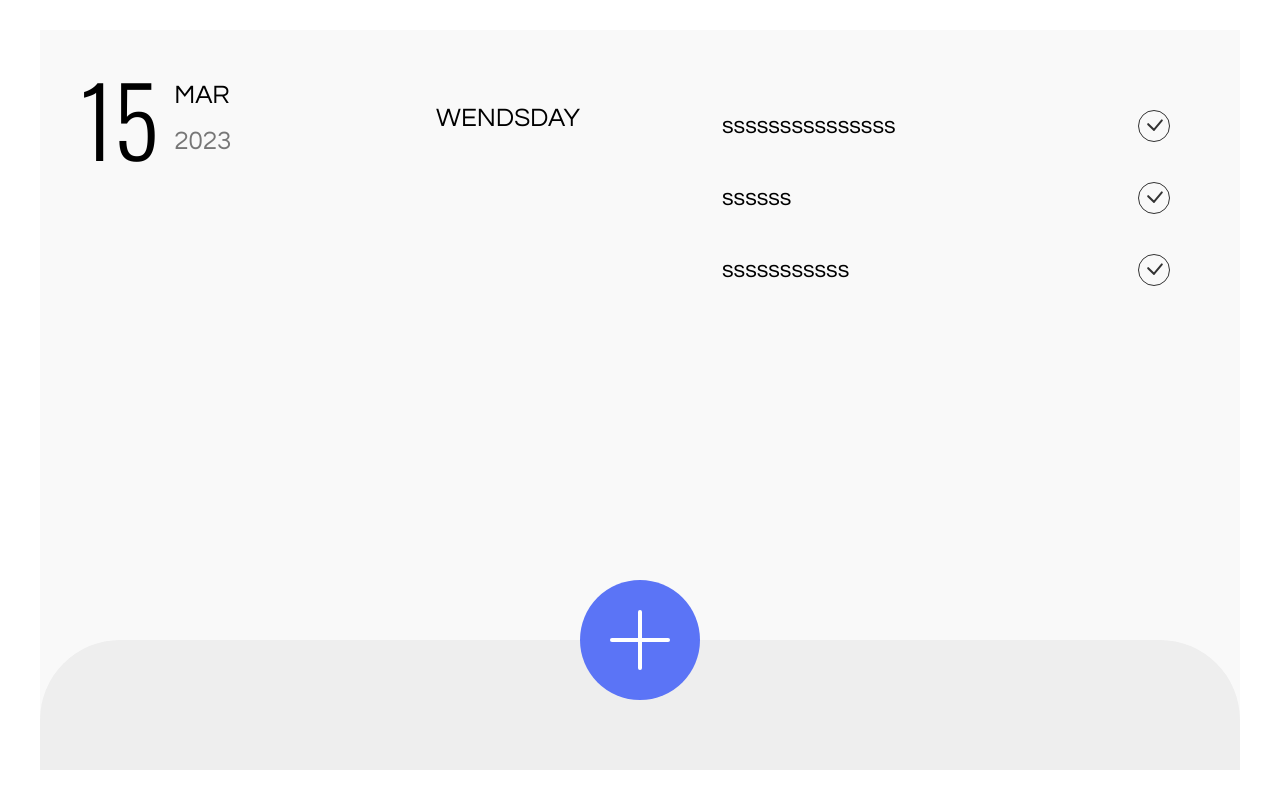
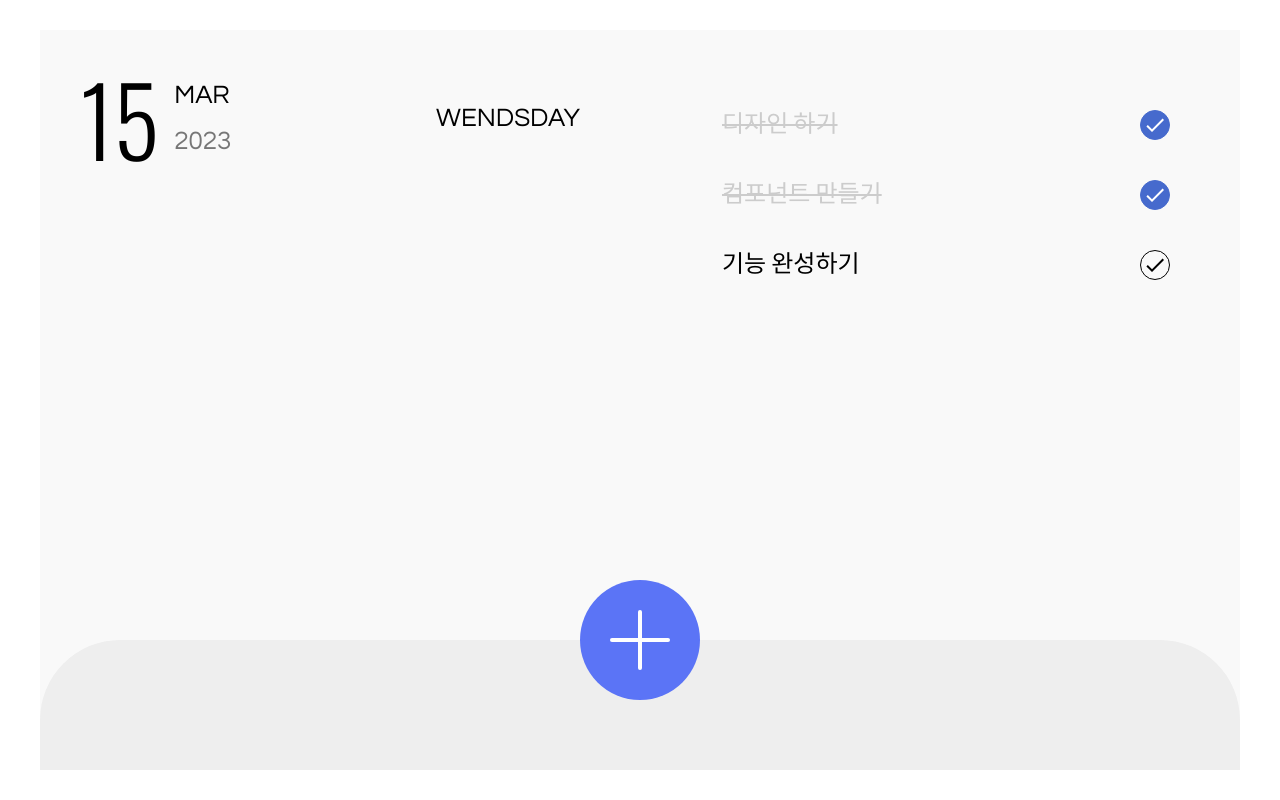
Before and after one commit to Beeneeq/react-todo-list, a React (Create React App) app: page / in a window 1280 px wide. Built offline with nearby package versions, Linux system fonts and the light colour scheme.

Commit message:
기본 기능 완성하기

```diff
--- a/package.json
+++ b/package.json
@@ -12,6 +12,7 @@
     "@types/react-dom": "^18.0.11",
     "react": "^18.2.0",
     "react-dom": "^18.2.0",
+    "react-icons": "^4.8.0",
     "react-scripts": "5.0.1",
     "sass": "^1.59.2",
     "typescript": "^4.9.5",
--- a/src/App.tsx
+++ b/src/App.tsx
@@ -3,31 +3,17 @@ import './App.scss';
 import Bottom from './components/Bottom';
 import Middle from './components/Middle';
 import Top from './components/Top';
+import { TodoProvider } from './contexts/TodosContext';
 
 
 function App() {
-  const todos: any = [
-    {
-      text: 'sssssssssssssss',
-      id: 1,
-      done: false
-    },
-    {
-      text: 'ssssss',
-      id: 2,
-      done: false
-    },
-    {
-      text: 'sssssssssss',
-      id: 3,
-      done: false
-    },
-  ]
   return (
     <div className="App">
-      <Top/>
-      <Middle todos={todos}/>
-      <Bottom/>
+      <TodoProvider>
+        <Top/>
+        <Middle/>
+        <Bottom/>
+      </TodoProvider>
     </div>
   );
 }
--- a/src/components/Bottom.tsx
+++ b/src/components/Bottom.tsx
@@ -1,38 +1,55 @@
 import React, { useState } from 'react'
 import './Bottom.scss'
+import { useTodoDispatch, useTodoNextId } from '../contexts/TodosContext';
 
-const Bottom = () => {
+const Bottom = ({todos}: any) => {
   const [isOpened, setIsOpened] = useState<boolean>(false);
-  const [value, setValue] = useState('');
+  const [value, setValue] = useState<string>('');
 
-  const ChangeOpened = () => {
-    if(setIsOpened) {
-      setIsOpened(false)
-    }
-    setIsOpened(true)
-  }
+  const dispatch: any = useTodoDispatch();
+  const nextId: any = useTodoNextId();
 
-  const updateValue = (e: React.ChangeEvent<HTMLInputElement>) => {
-    setValue(e.target.value)
+
+  const onClick = () => setIsOpened(!isOpened);
+
+  const onChange = (e: React.ChangeEvent<HTMLInputElement>) => setValue(e.target.value);
+
+  const addTodo = (e: React.MouseEvent<HTMLButtonElement, MouseEvent>) => {
+    e.preventDefault();
+    dispatch({
+      type: 'CREATE',
+      todo: {
+        id: nextId.current,
+        text: value,
+        done: false
+      }
+    })
+    setValue('');
+    setIsOpened(false);
+    nextId.current += 1
   }
 
   return (
     <>
       <div className={!isOpened ? 'bottom-wrap' : 'bottom-wrap on'}>
-        <button className='btn-plus' onClick={ChangeOpened}><span className='blind'>펼치기</span></button>
+        <button className='btn-plus' onClick={onClick}><span className='blind'>펼치기</span></button>
         <input
           type="text"
           id=""
           className='inp-add'
           placeholder='text here...'
           value={value}
-          onChange={updateValue}
+          onChange={onChange}
         />
-        <button type="submit" className='btn-add'>Add!</button>
+        <button
+          type="button"
+          className='btn-add'
+          onClick={addTodo}
+        >Add!</button>
       </div>
       <div className='dim-bg'></div>
     </>
   )
 }
 
-export default Bottom
+export default React.memo(Bottom)
--- a/src/components/Middle.scss
+++ b/src/components/Middle.scss
@@ -13,49 +13,25 @@
     font-size: 24px;
     margin-bottom: 40px;
 
-    input {
-        position: absolute;
-        outline: none;
-        border: none;
-        background: transparent;
-        appearance: none;
-
-        & + label {
-            position: relative;
-            width: 30px;
-            height: 30px;
-            border: 1px solid #333;
-            border-radius: 50%;
-            transition: all .5 ease;
-
-            &::before, &::after {
-                content: '';
-                position: absolute;
-                width: 2px;
-                height: 10px;
-                top: 11px;
-                left: 11px;
-                border-radius: 10px;
-                transform: rotate(-45deg);
-                background-color: #333;
-                transition: all .5 ease;
-            }
-
-            &::after {
-                top: 7px;
-                left: 18px;
-                height: 14px;
-                transform: rotate(40deg);
-            }
-        }
+    .btn-check {
+        width: 30px;
+        height: 30px;
+        padding-top: 2px;
+        border: 1px solid #000;
+        border-radius: 50%;
+        text-align: center;
+        box-sizing: border-box;
     }
 
-    input[checked=checked] + label {
-        background: #5B74F6;
-        border: none;
-
-        &::before, &::after {
-            background-color: #fff;
+    &.done {
+        text-decoration: line-through;
+        color: #ccc;
+        .btn-check {
+            background-color: #466acd;
+            border-color: #466acd;
+            svg {
+                color: #fff;
+            }
         }
     }
 }
--- a/src/components/Middle.tsx
+++ b/src/components/Middle.tsx
@@ -1,21 +1,23 @@
 import React from 'react'
 import TodoItem from './TodoItem'
 import './Middle.scss'
+import { useTodoState } from '../contexts/TodosContext'
 
-interface propsType {
-  todos: Array<any>
-}
-
-const Middle = ({todos}:propsType) => {
-  const TodoList: any = todos.map((todo) => {
-    return <TodoItem text={todo.text} isChecked={todo.isChecked} id={todo.id}/>
-  })
+const Middle = () => {
+  const todos: any = useTodoState();
 
   return (
     <ul className='todo-list'>
-      {TodoList}
+        {todos.map((todo: any) => (
+          <TodoItem
+            key={todo.id}
+            id={todo.id}
+            text={todo.text}
+            done={todo.done}
+          />
+        ))}
     </ul>
   )
 }
 
-export default Middle
+export default React.memo(Middle)
--- a/src/components/TodoItem.tsx
+++ b/src/components/TodoItem.tsx
@@ -1,19 +1,19 @@
 import React from 'react'
+import { Todo, useTodoDispatch } from '../contexts/TodosContext'
+import { MdDone } from 'react-icons/md';
 
-interface propsType {
-    text: string,
-    isChecked: boolean,
-    id: string
-}
+const TodoItem = ({text, done, id}: Todo) => {
+  const dispatch: any = useTodoDispatch();
+  const onToggle = () => dispatch({ type: 'TOGGLE', id });
 
-const TodoItem = ({text, isChecked, id}:propsType) => {
   return (
-    <li className='flex2 todo-item' key={id}>
+    <li className={done ? 'flex2 todo-item done' : 'flex2 todo-item'} key={id}>
         {text}
-        <input type="checkbox" id={id} checked={isChecked}/>
-        <label htmlFor={id}><span className='blind'>체크하기</span></label>
+        <div className='btn-check' onClick={onToggle}>
+          <MdDone/>
+        </div>
     </li>
   )
 }
 
-export default TodoItem
+export default React.memo(TodoItem);
--- a/src/components/Top.scss
+++ b/src/components/Top.scss
@@ -3,6 +3,12 @@
 .day-wrap {
     width: 50%;
     max-width: 500px;
+}
+
+@media (max-width: 768px) {
+    .day-wrap {
+        width: 100%;
+    }
 }
 
 .day {
--- a/src/contexts/TodosContext.tsx
+++ b/src/contexts/TodosContext.tsx
@@ -1,11 +1,85 @@
-import { createContext } from 'react';
+import React, { useReducer, createContext, useContext, useRef } from 'react';
 
-// export type Todo = {
-//   id: number;
-//   text: string;
-//   done: boolean;
-// };
+export type Todo = {
+  id: number;
+  text: string;
+  done: boolean;
+};
 
-// type TodosState = Todo[];
+type TodosState = Todo[];
 
-// const TodosStateContext = createContext<TodosState | undefined>(undefined);
+const todos: TodosState = [
+    {
+        id: 1,
+        text: '디자인 하기',
+        done: true
+    },
+    {
+        id: 2,
+        text: '컴포넌트 만들기',
+        done: true
+    },
+    {
+        id: 3,
+        text: '기능 완성하기',
+        done: false
+    },
+];
+
+function todoReducer(state: Array<any>, action: any) {
+    switch (action.type) {
+        case 'CREATE':
+            return state.concat(action.todo);
+        case 'TOGGLE':
+            return state.map(todo =>
+                todo.id === action.id ? { ...todo, done: !todo.done} : todo
+            );
+        case 'REMOVE':
+            return state.filter(todo => todo.id !== action.id);
+        default:
+            throw new Error(`Unhandled action type: ${action.type}`);
+    }
+}
+
+const TodoStateContext: any = createContext('');
+const TodoDispatchContext: any = createContext('');
+const TodoNextIdContext: any = createContext('');
+
+export function TodoProvider({ children }: any) {
+    const [state, dispatch] = useReducer(todoReducer, todos);
+    const nextId = useRef(4);
+
+    return (
+        <TodoStateContext.Provider value={state}>
+            <TodoDispatchContext.Provider value={dispatch}>
+                <TodoNextIdContext.Provider value={nextId}>
+                    {children}
+                </TodoNextIdContext.Provider>
+            </TodoDispatchContext.Provider>
+        </TodoStateContext.Provider>
+    )
+}
+
+export function useTodoState() {
+    const context = useContext(TodoStateContext);
+    if (!context) {
+        throw new Error('Cannao find TodoProvider');
+    }
+    return context;
+}
+
+export function useTodoDispatch() {
+    const context = useContext(TodoDispatchContext);
+    if (!context) {
+      throw new Error('Cannot find TodoProvider');
+    }
+    return context;
+  }
+
+  export function useTodoNextId() {
+    const context = useContext(TodoNextIdContext);
+    if (!context) {
+      throw new Error('Cannot find TodoProvider');
+    }
+    return context;
+  }
```
Also changed, not shown: 1 other file (tests, documents, lock files or other folders).
